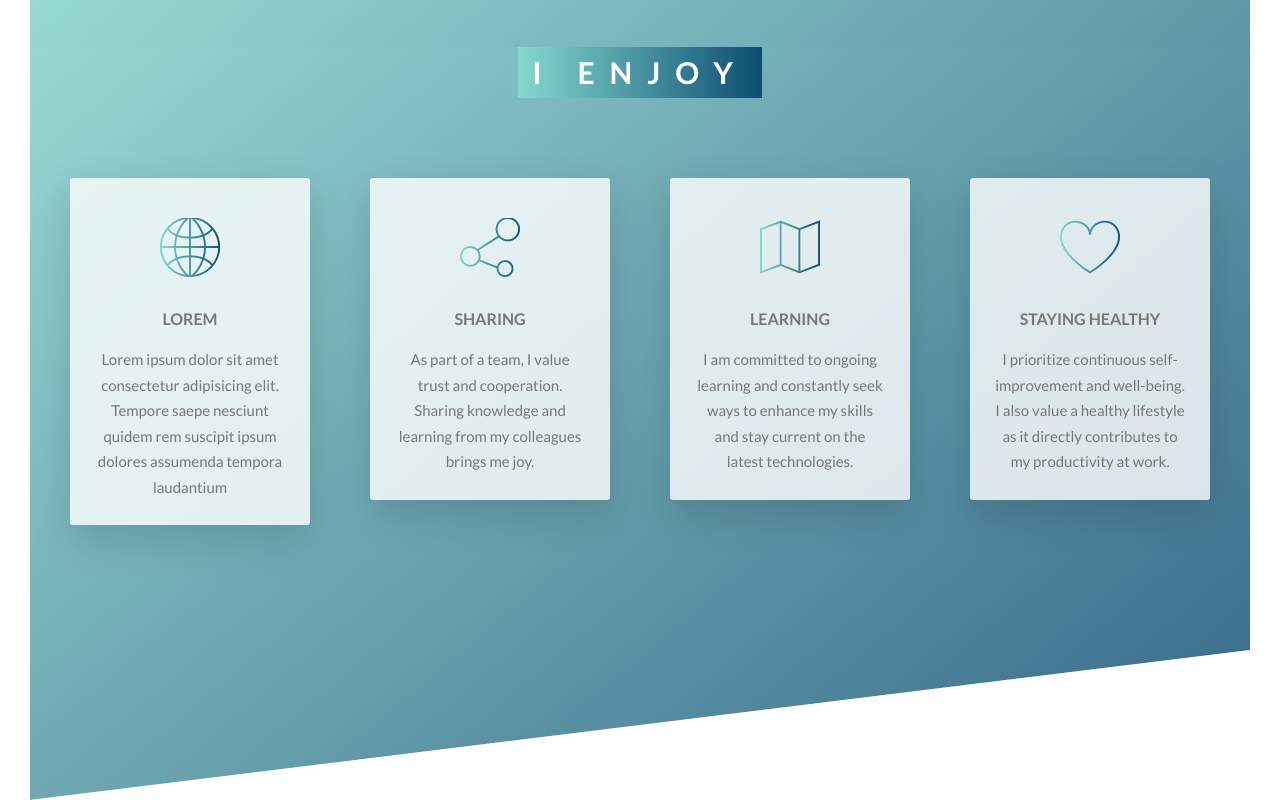
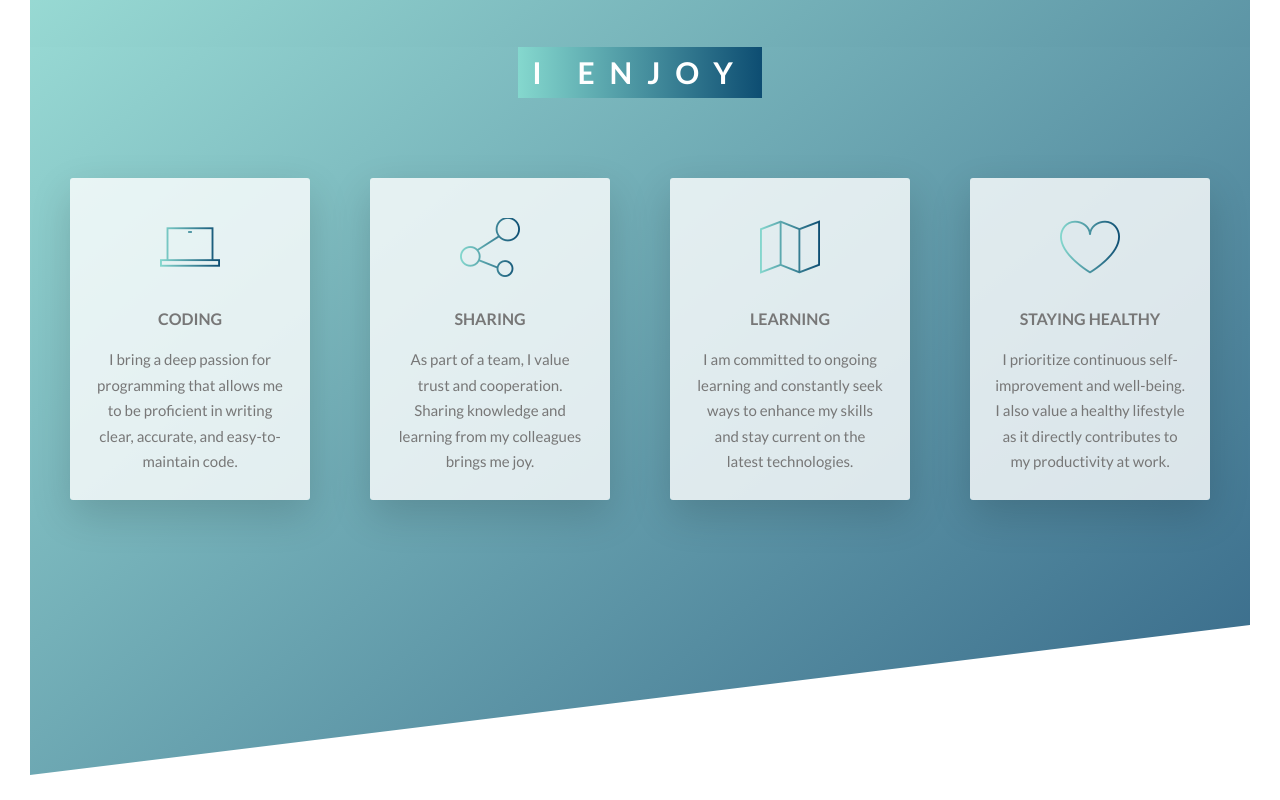
Before and after one commit to iskren97/portfolio-html-scss, a website: page index.html in a window 1280 px wide. Shown: the part 1698-2498 px from the top of the page. After the commit the page ends 2473 px from the top, so only its background shows below. Drawn offline with Linux system fonts and the light colour scheme.

Commit message:
feate/CHAR-10: added additional content for about section

```diff
--- a/index.html
+++ b/index.html
@@ -105,12 +105,11 @@
       <div class="row">
         <div class="col-1-of-4">
           <div class="about-box">
-            <i class="about-box__icon icon-basic-world"></i>
-            <h3 class="heading-tertiary u-margin-bottom-small">Lorem</h3>
+            <i class="about-box__icon icon-basic-laptop"></i>
+            <h3 class="heading-tertiary u-margin-bottom-small">Coding</h3>
             <p class="about-box__text">
-              Lorem ipsum dolor sit amet consectetur adipisicing elit. Tempore
-              saepe nesciunt quidem rem suscipit ipsum dolores assumenda tempora
-              laudantium
+              I bring a deep passion for programming that allows me to be
+              proficient in writing clear, accurate, and easy-to-maintain code.
             </p>
           </div>
         </div>
```
